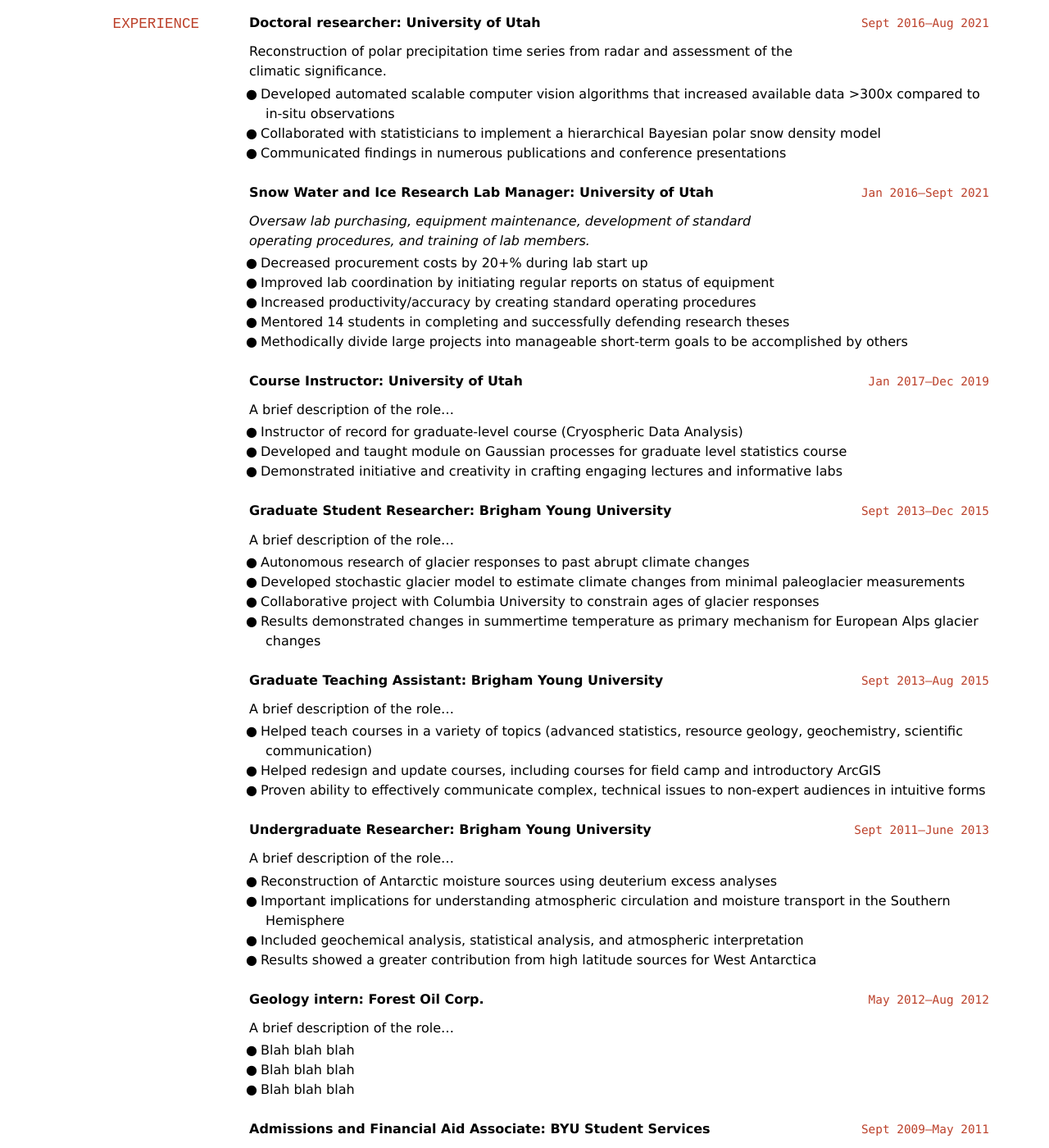
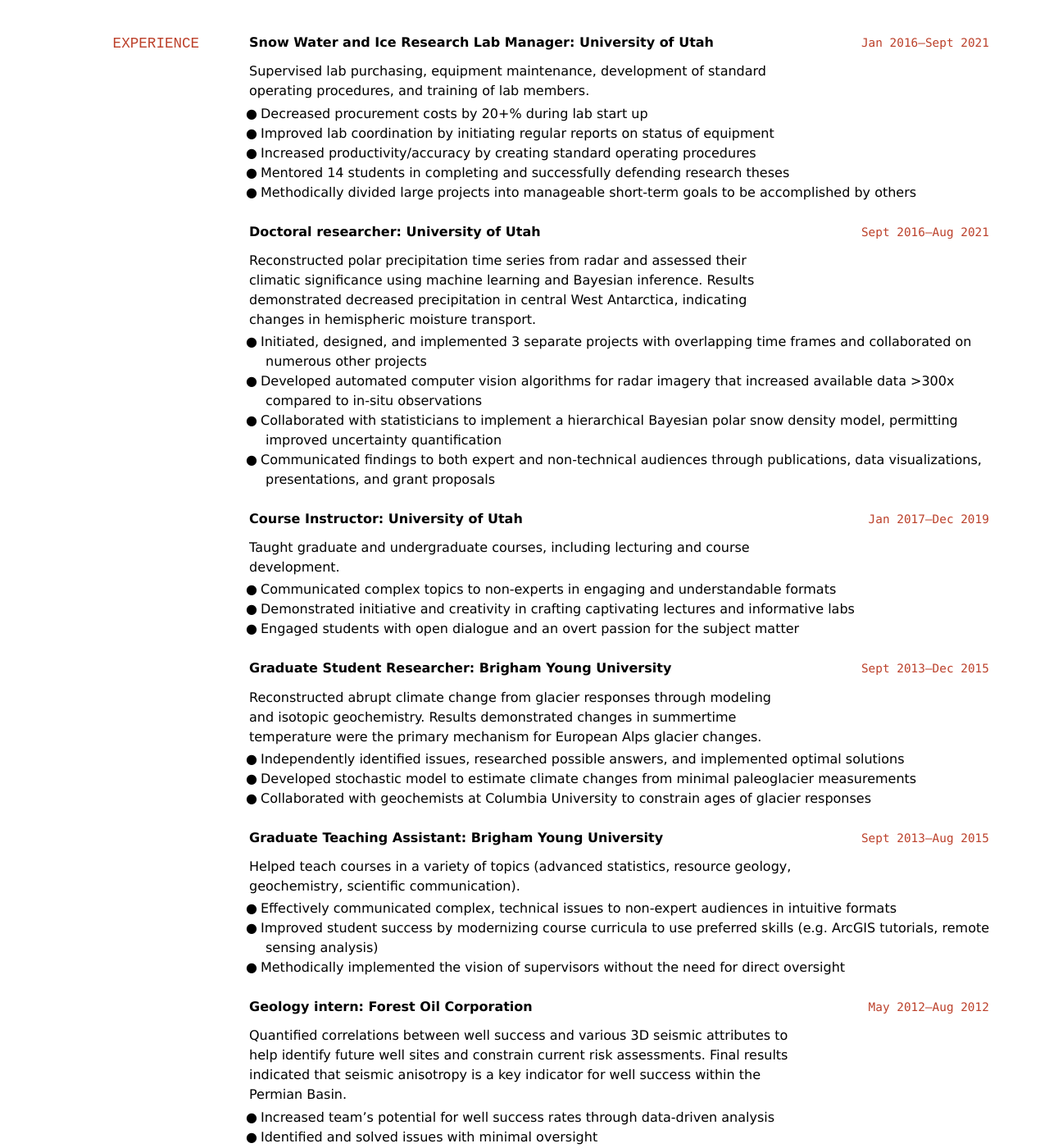
Before and after one commit to durbank/durbank.github.io, a Jekyll site: the page built from cv/resume-short.md, in a window 1280 px wide and 1400 px high, scrolled down 758 px. Shown: the whole window at 82% size. Built offline with Jekyll 4.4.1, drawn with Linux system fonts in a browser that asks for light colours; some of the changed text lies outside the part shown.

Commit message:
Resume as submitted to Moody

```diff
--- a/cv/resume-short.md
+++ b/cv/resume-short.md
@@ -6,7 +6,7 @@
 
 # Durban G. Keeler
 \
-Glaciologist and climate scientist specializing in advanced statistical analysis, remote sensing, and stochastic modeling
+Glaciologist and climate data scientist with 10 years experience specializing in advanced statistical analysis, remote sensing, and computational modeling
 <!-- [Email](durban.keeler@gmail.com) \| [Website](https://durbank.github.io/) \| [GitHub](https://github.com/durbank) \| [LinkedIn](www.linkedin.com/in/durbank) -->
 
 \
@@ -36,66 +36,63 @@
 ## SKILLS
 
 **Programming languages:** Python, R, MATLAB, bash scripting \
-**Computing:** High-performance/scientific computing, data visualization, version control, Linux environments \
-**Statistics:** Spatiotemporal analysis, machine learning, probabilistic programming, Bayesian statistical methods \
+**Computing:** High-performance computing, data visualization, version control, Linux environments \
+**Statistics:** Spatiotemporal analysis, machine learning, probabilistic programming, Bayesian inference \
 **Data types:** GIS, geospatial data, climate models, VNIR/optical imagery, radar
 
 ## EXPERIENCE
 
-`Sept 2016–Aug 2021`
-**Doctoral researcher: University of Utah**
-
-Reconstruction of polar precipitation time series from radar and assessment of the climatic significance.
-
-- Developed automated scalable computer vision algorithms that increased available data >300x compared to in-situ observations
-- Collaborated with statisticians to implement a hierarchical Bayesian polar snow density model
-- Communicated findings in numerous publications and conference presentations
-
-<!-- - Assessment of High Mountain Asia glacio-climate zones through leveraging of regional climate modeling and machine learning
-- Increased predictive power of glacier storage inference models, with important implications for water resource management -->
-
 `Jan 2016–Sept 2021`
 **Snow Water and Ice Research Lab Manager: University of Utah**
 
-_Oversaw lab purchasing, equipment maintenance, development of standard operating procedures, and training of lab members._
+Supervised lab purchasing, equipment maintenance, development of standard operating procedures, and training of lab members.
 
 - Decreased procurement costs by 20+% during lab start up
 - Improved lab coordination by initiating regular reports on status of equipment
 - Increased productivity/accuracy by creating standard operating procedures
 - Mentored 14 students in completing and successfully defending research theses
-- Methodically divide large projects into manageable short-term goals to be accomplished by others
+- Methodically divided large projects into manageable short-term goals to be accomplished by others
+
+`Sept 2016–Aug 2021`
+**Doctoral researcher: University of Utah**
+
+Reconstructed polar precipitation time series from radar and assessed their climatic significance using machine learning and Bayesian inference.
+Results demonstrated decreased precipitation in central West Antarctica, indicating changes in hemispheric moisture transport.
+
+- Initiated, designed, and implemented 3 separate projects with overlapping time frames and collaborated on numerous other projects
+- Developed automated computer vision algorithms for radar imagery that increased available data >300x compared to in-situ observations
+- Collaborated with statisticians to implement a hierarchical Bayesian polar snow density model, permitting improved uncertainty quantification
+- Communicated findings to both expert and non-technical audiences through publications, data visualizations, presentations, and  grant proposals
 
 `Jan 2017–Dec 2019`
 **Course Instructor: University of Utah**
 
-A brief description of the role...
+Taught graduate and undergraduate courses, including lecturing and course development.
 
-- Instructor of record for graduate-level course (Cryospheric Data Analysis)
-- Developed and taught module on Gaussian processes for graduate level statistics course
-- Demonstrated initiative and creativity in crafting engaging lectures and informative labs
+- Communicated complex topics to non-experts in engaging and understandable formats
+- Demonstrated initiative and creativity in crafting captivating lectures and informative labs
+- Engaged students with open dialogue and an overt passion for the subject matter
 
 `Sept 2013–Dec 2015`
 **Graduate Student Researcher: Brigham Young University**
 
-A brief description of the role...
+Reconstructed abrupt climate change from glacier responses through modeling and isotopic geochemistry.
+Results demonstrated changes in summertime temperature were the primary mechanism for European Alps glacier changes.
 
-- Autonomous research of glacier responses to past abrupt climate changes
-- Developed stochastic glacier model to estimate climate changes from minimal paleoglacier measurements
-- Collaborative project with Columbia University to constrain ages of glacier responses
-- Results demonstrated changes in summertime temperature as primary mechanism for European Alps glacier changes
+- Independently identified issues, researched possible answers, and implemented optimal solutions
+- Developed stochastic model to estimate climate changes from minimal paleoglacier measurements
+- Collaborated with geochemists at Columbia University to constrain ages of glacier responses
 
 `Sept 2013–Aug 2015`
 **Graduate Teaching Assistant: Brigham Young University**
 
-A brief description of the role...
+Helped teach courses in a variety of topics (advanced statistics, resource geology, geochemistry, scientific communication).
 
-- Helped teach courses in a variety of topics (advanced statistics, resource geology, geochemistry, scientific communication)
-- Helped redesign and update courses, including courses for field camp and introductory ArcGIS
-- Proven ability to effectively communicate complex, technical issues to non-expert audiences in intuitive forms
+- Effectively communicated complex, technical issues to non-expert audiences in intuitive formats
+- Improved student success by modernizing course curricula to use preferred skills (e.g. ArcGIS tutorials, remote sensing analysis)
+- Methodically implemented the vision of supervisors without the need for direct oversight
 
-<!-- - Hydrological modeling of glacier melt and run-off to inform future river flow used in French nuclear reactor cooling -->
-
-`Sept 2011–June 2013`
+<!-- `Sept 2011–June 2013`
 **Undergraduate Researcher: Brigham Young University**
 
 A brief description of the role...
@@ -103,25 +100,27 @@
 - Reconstruction of Antarctic moisture sources using deuterium excess analyses
 - Important implications for understanding atmospheric circulation and moisture transport in the Southern Hemisphere
 - Included geochemical analysis, statistical analysis, and atmospheric interpretation
-- Results showed a greater contribution from high latitude sources for West Antarctica
+- Results showed a greater contribution from high latitude sources for West Antarctica -->
 
 `May 2012–Aug 2012`
-**Geology intern: Forest Oil Corp.**
+**Geology intern: Forest Oil Corporation**
 
-A brief description of the role...
+Quantified correlations between well success and various 3D seismic attributes to help identify future well sites and constrain current risk assessments.
+Final results indicated that seismic anisotropy is a key indicator for well success within the Permian Basin.
 
-- Blah blah blah
-- Blah blah blah
-- Blah blah blah
+- Increased team's potential for well success rates through data-driven analysis
+- Identified and solved issues with minimal oversight
+- Quickly developed new skills as needed (e.g. IHS Kingdom seismic software suite)
+- Summarized technical results to managers in concise and informative reports
 
 `Sept 2009–May 2011`
 **Admissions and Financial Aid Associate: BYU Student Services**
 
-A brief description of the role...
+Assisted clients in navigating admissions and financial aid requirements.
 
-- Blah blah blah
-- Blah blah blah
-- Blah blah blah
+- Quickly developed and employed expertise in a broad range of topics
+- Defused volatile situations with confident competency and empathic communication
+- Ensured customer satisfaction using a detail-oriented approach, facilitating inter-department teamwork, and actionable follow-ups
 
 ## HONORS AND AWARDS
 
```
Also changed, not shown: cv/index.md (+0 -2 lines).
